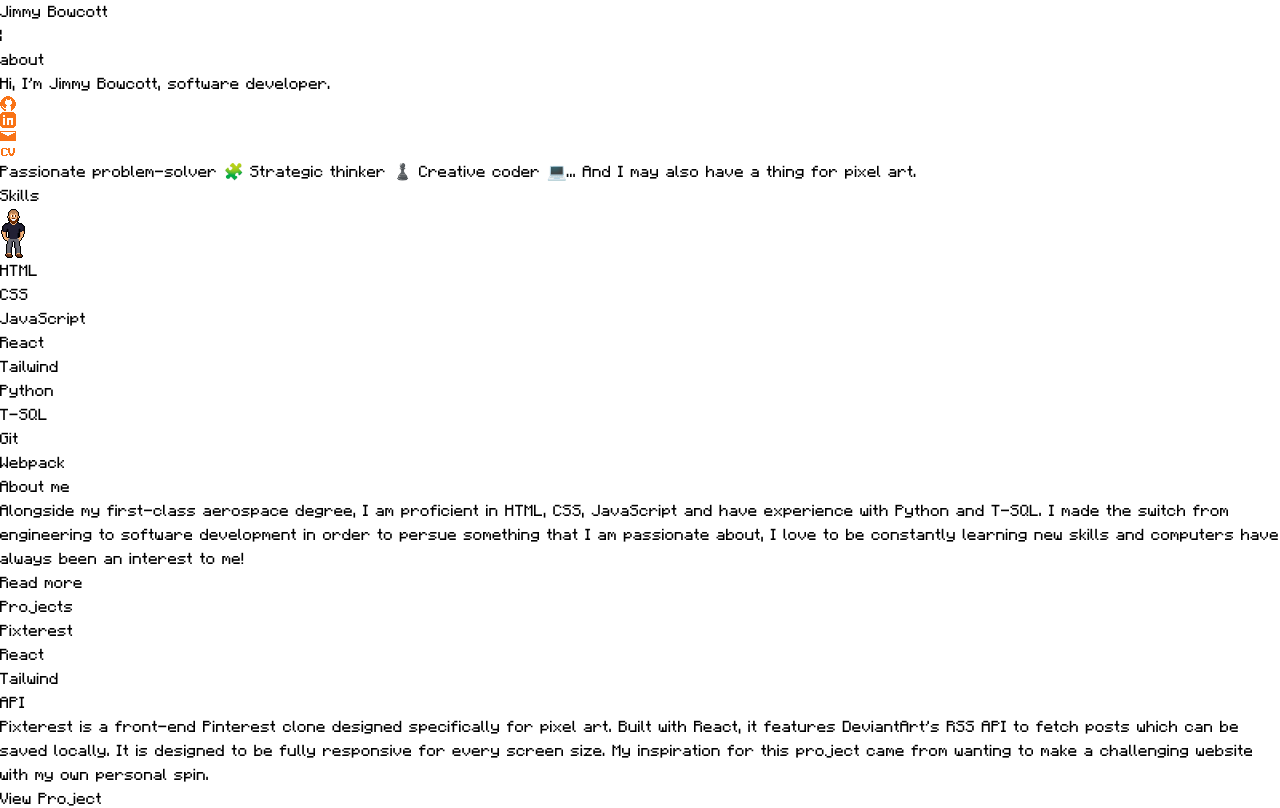
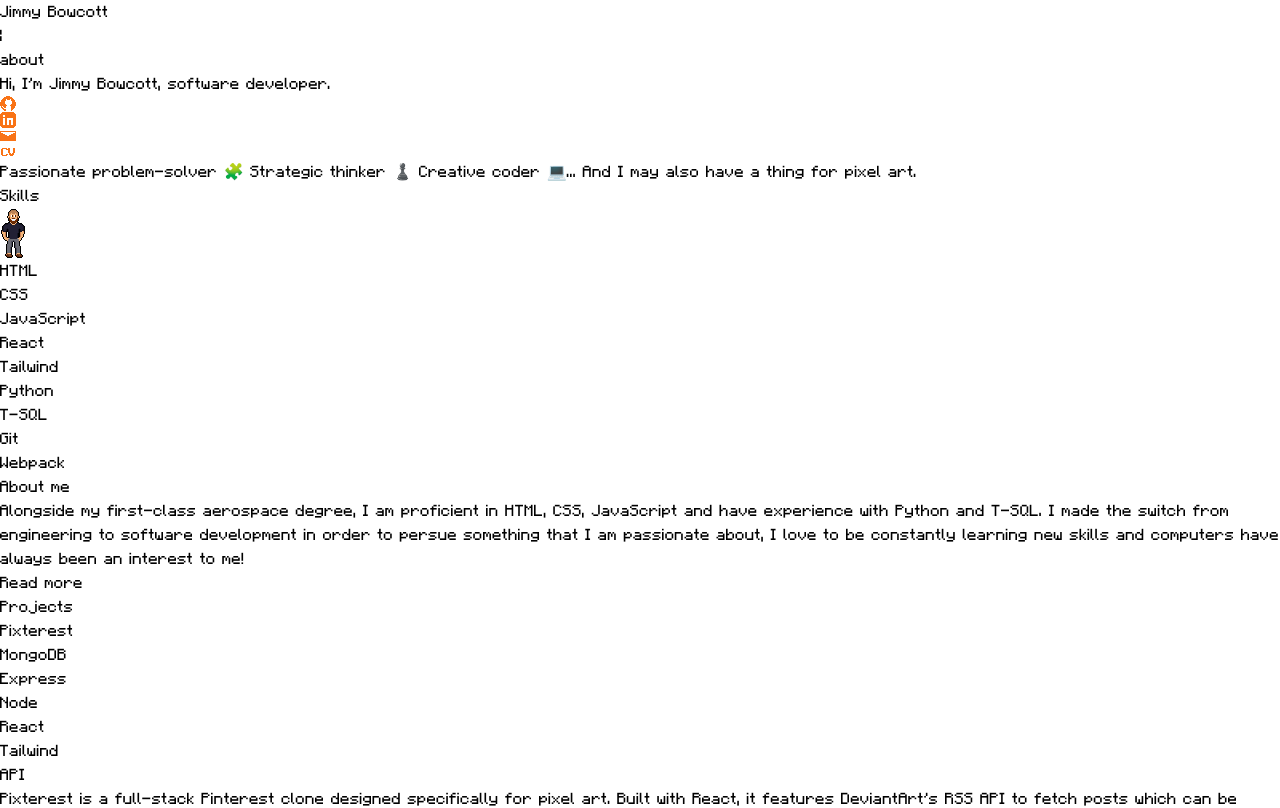
Before and after one commit to JimmyBowcott/portfolio, a React (Vite) app: page / in a window 1280 px wide. Shown: the top 808 px of the page. Built offline with nearby package versions, Linux system fonts and the light colour scheme.

Commit message:
update Pixterest

```diff
--- a/src/pages/Pixterest.jsx
+++ b/src/pages/Pixterest.jsx
@@ -2,11 +2,11 @@
     return (
         <div className="flex flex-col justify-center w-full max-w-[1100px] gap-4 mx-4 mt-8 mb-8">
             <h1 className="text-3xl sm:text-5xl font-bold">Pixterest</h1>
-            <p><strong>Tech: </strong> MongoDB, Express, React, Node, Tailwind, Docker</p>
-            <p><strong>Github link: </strong> <a className="text-orange-500 hover:underline" href="https://github.com/jimmybowcott/pixterest"  target="_blank">https://jimmybowcott.github.io/pixterest</a></p>
+            <p><strong>Tech: </strong> MongoDB, Express, React, Node, Tailwind</p>
+            <p><strong>Live link: </strong> <a className="text-orange-500 hover:underline" href="https://pixterest.onrender.com/"  target="_blank">https://pixterest.onrender.com/</a></p>
             <p>Pixterest is a front-end Pinterest clone designed specifically for pixel art. Built with React, it features DeviantArt's RSS API to fetch posts which can then be saved by users.
-                It is designed to be fully responsive for every screen size. Additionally, the project has been upgraded to feature user login handled with Node, Express and MongoDB, and containerised
-                using Docker. My inspiration for this project came from wanting to make a challenging website with my own personal spin.</p>
+                It is designed to be fully responsive for every screen size. Additionally, the project has been upgraded to feature user login handled with Node, Express and MongoDB, and includes a containerised
+                version using Docker. My inspiration for this project came from wanting to make a challenging website with my own personal spin.</p>
             <video controls class="w-full h-auto max-w-[1100px] self-center">
                 <source src="./assets/media/pixterest.mp4" type="video/mp4" />
             </video>
--- a/src/pages/Sections/ProjectsSection.jsx
+++ b/src/pages/Sections/ProjectsSection.jsx
@@ -6,7 +6,7 @@
         <div className="flex flex-col w-auto gap-8">
             <Underline title="Projects" params="text-4xl font-bold" lineHeight="h-2" />
             <div className="flex flex-col w-auto gap-16">
-                <Project name="Pixterest" tags={["React", "Tailwind", "API"]} description="Pixterest is a front-end Pinterest clone designed specifically for pixel art. Built with React, it features DeviantArt's RSS API to fetch posts which can be saved locally. It is designed to be fully responsive for every screen size. My inspiration for this project came from wanting to make a challenging website with my own personal spin." />
+                <Project name="Pixterest" tags={["MongoDB", "Express", "Node", "React", "Tailwind", "API"]} description="Pixterest is a full-stack Pinterest clone designed specifically for pixel art. Built with React, it features DeviantArt's RSS API to fetch posts which can be saved to user accounts. It is designed to be fully responsive for every screen size. My inspiration for this project came from wanting to make a challenging website with my own personal spin." />
                 <Project name="Algorithm Visualiser" tags={["React", "Tailwind"]} description="Algorithm Visualiser is an interactive visualiser for search and sort algorithms. It features data structures such as arrays, trees and graphs, and is supported on mobile devices." />
                 <Project name="Knight Moves" tags={["Vanilla", "Algorithm"]} description="Knight moves is a knight pathfinder which finds the shortest path to a pawn. This was my first implementation of a BFS algorithm and I figured it could do with an interactive UI alongside it. It is written in vanilla JS/CSS." />
             </div>
```
Also changed, not shown: 1 other file (tests, documents, lock files or other folders).
